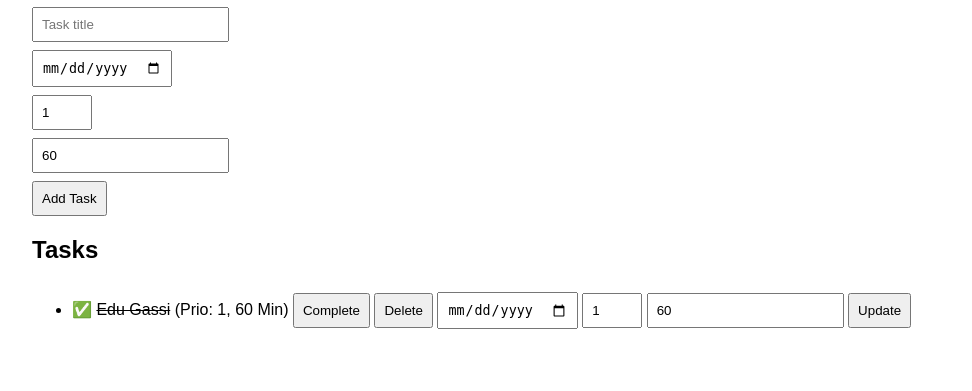
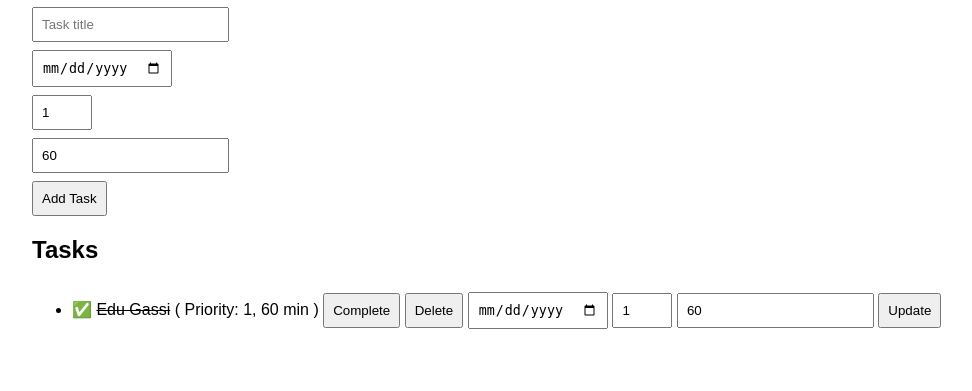
Before and after one commit to thomashahn623/AutoCal, a Flask app: page / in a window 1280 px wide. Shown: the part 122-513 px from the top of the page, without its empty margins (8-980 px from the left). Run offline with Flask 3, Linux system fonts and the light colour scheme; data comes from the database, SQL or seed files in the repository.

Commit message:
Ändere Fehlermeldungen für ungültige Prioritäts- und Minutenwerte in der Aufgabenverwaltung auf Englisch

```diff
--- a/src/app.py
+++ b/src/app.py
@@ -20,7 +20,7 @@ def index():
             if priority < 1 or priority > 5 or est_minutes < 1:
                 raise ValueError
         except:
-            error = "Bitte gültige Werte für Priorität (1-5) und Minuten (>0) angeben."
+            error = "Please provide valid values for priority (1-5) and minutes (>0)."
         if not error:
             due_date = datetime.fromisoformat(due_raw) if due_raw else None
             task = Task(
@@ -58,7 +58,7 @@ def update_due_date(task_id):
             if new_priority < 1 or new_priority > 5 or new_est_minutes < 1:
                 raise ValueError
         except:
-            error = "Bitte gültige Werte für Priorität (1-5) und Minuten (>0) angeben."
+            error = "Please provide valid values for priority (1-5) and minutes (>0)."
         if not error:
             new_due = datetime.fromisoformat(new_due_raw) if new_due_raw else None
             update_task_due_date(task_id, new_due, new_priority, new_est_minutes)
--- a/src/templates/index.html
+++ b/src/templates/index.html
@@ -17,8 +17,8 @@
     <form method="post">
         <input type="text" name="title" placeholder="Task title" required><br>
         <input type="date" name="due_date"><br>
-        <input type="number" name="priority" min="1" max="5" value="1" placeholder="Priorität"><br>
-        <input type="number" name="estimated_minutes" min="1" value="60" placeholder="Geschätzte Minuten"><br>
+        <input type="number" name="priority" min="1" max="5" value="1" placeholder="Priority"><br>
+        <input type="number" name="estimated_minutes" min="1" value="60" placeholder="Estimated minutes"><br>
         <button type="submit">Add Task</button>
     </form>
 
@@ -34,7 +34,7 @@
                 {% if task.due_date %}
                     (Due: {{ task.due_date.strftime('%Y-%m-%d') }})
                 {% endif %}
-                (Prio: {{ task.priority }}, {{ task.estimated_minutes }} Min)
+                ( Priority: {{ task.priority }}, {{ task.estimated_minutes }} min )
                 <form method="post" action="/complete/{{ task.id }}" style="display:inline;">
                     <button type="submit">Complete</button>
                 </form>
```
